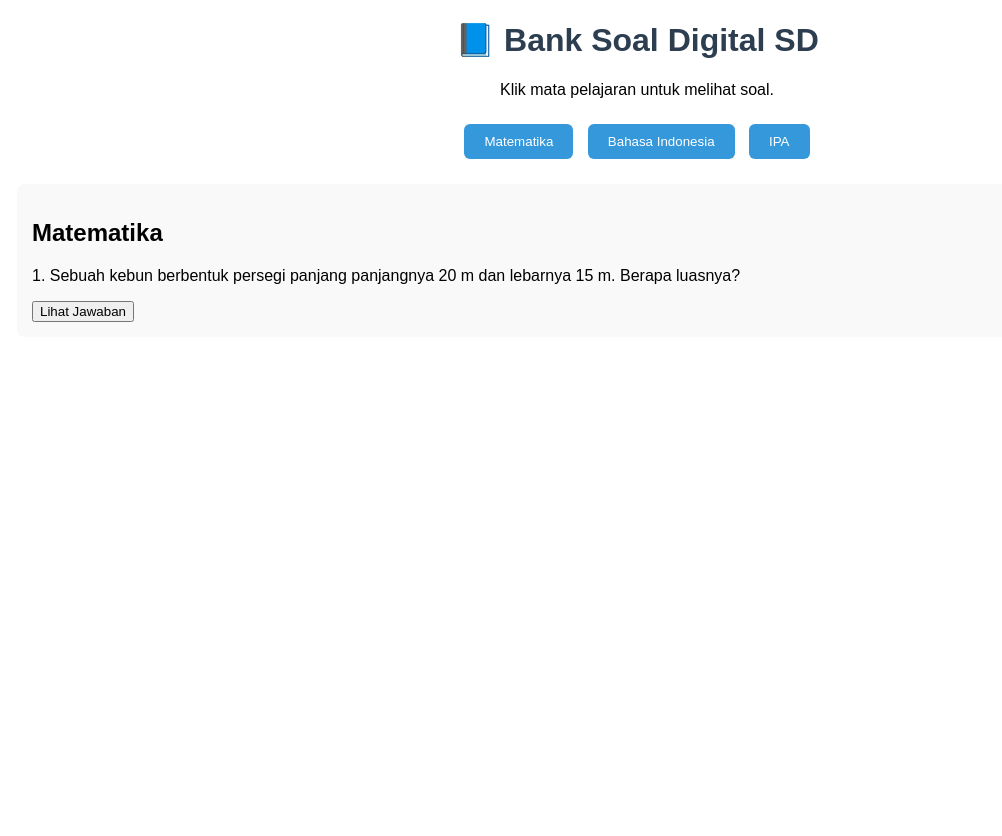
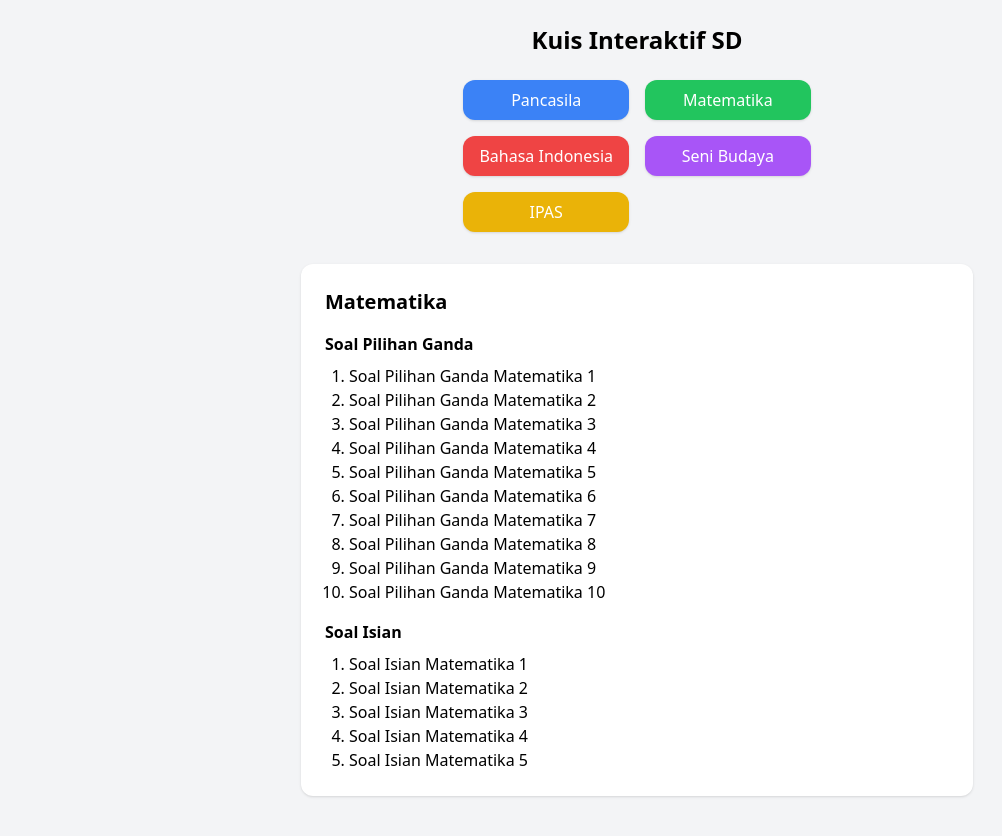
Before and after one commit to nonaiga/bank-soal-sd, a plain HTML site: page index.html in a window 1280 px wide. Both pictures are taken after a click on the button "Matematika". Shown: the whole page, without its empty margins (3-1005 px from the left). Before the commit the page ends 800 px from the top, so only its background shows below. Drawn offline with nearby package versions, Linux system fonts and the light colour scheme.

Commit message:
Update index.html

```diff
--- a/index.html
+++ b/index.html
@@ -3,67 +3,92 @@
 <head>
   <meta charset="UTF-8">
   <meta name="viewport" content="width=device-width, initial-scale=1.0">
-  <title>Bank Soal Digital SD</title>
+  <title>Kuis Interaktif</title>
+  <script src="https://cdn.tailwindcss.com"></script>
   <style>
-    body { font-family: Arial, sans-serif; margin: 20px; }
-    h1 { color: #2c3e50; text-align: center; }
-    .menu { margin: 20px 0; text-align: center; }
-    .menu button {
-      margin: 5px;
-      padding: 10px 20px;
-      background: #3498db;
-      color: white;
-      border: none;
-      border-radius: 6px;
-      cursor: pointer;
-    }
-    .menu button:hover { background: #2980b9; }
-    .soal { display: none; background: #f9f9f9; padding: 15px; margin: 15px 0; border-radius: 8px; }
-    .jawaban { margin-top: 8px; color: green; display: none; }
+    .hidden { display: none; }
   </style>
+</head>
+<body class="bg-gray-100 min-h-screen flex flex-col items-center p-6">
+  <h1 class="text-2xl font-bold mb-6">Kuis Interaktif SD</h1>
+
+  <!-- Tombol Mapel -->
+  <div class="grid grid-cols-2 gap-4 mb-8">
+    <button onclick="showQuestions('pancasila')" class="bg-blue-500 text-white px-4 py-2 rounded-xl shadow">Pancasila</button>
+    <button onclick="showQuestions('mtk')" class="bg-green-500 text-white px-4 py-2 rounded-xl shadow">Matematika</button>
+    <button onclick="showQuestions('bindo')" class="bg-red-500 text-white px-4 py-2 rounded-xl shadow">Bahasa Indonesia</button>
+    <button onclick="showQuestions('senbud')" class="bg-purple-500 text-white px-4 py-2 rounded-xl shadow">Seni Budaya</button>
+    <button onclick="showQuestions('ipas')" class="bg-yellow-500 text-white px-4 py-2 rounded-xl shadow">IPAS</button>
+  </div>
+
+  <!-- Container Soal -->
+  <div id="questions-container" class="w-full max-w-2xl"></div>
+
   <script>
-    function showSoal(mapel) {
-      document.querySelectorAll('.soal').forEach(div => div.style.display = 'none');
-      document.getElementById(mapel).style.display = 'block';
-    }
-    function toggleJawaban(id) {
-      const jwb = document.getElementById(id);
-      jwb.style.display = (jwb.style.display === "none") ? "block" : "none";
+    const questions = {
+      pancasila: {
+        name: "Pancasila",
+        pg: [
+          "Pancasila terdiri dari berapa sila?",
+          "Sila pertama berbunyi?",
+          "Lambang sila ketiga?",
+          "Sila kedua mengajarkan tentang?",
+          "Lambang sila kelima?",
+          "Hari lahir Pancasila diperingati tanggal?",
+          "Sila keempat berbunyi?",
+          "Lambang sila keempat?",
+          "Apa arti Bhinneka Tunggal Ika?",
+          "Apa lambang negara Indonesia?"
+        ],
+        isian: [
+          "Tuliskan bunyi sila kedua!",
+          "Sebutkan lambang sila pertama!",
+          "Apa warna dasar perisai Garuda?",
+          "Siapa pencipta lambang Garuda Pancasila?",
+          "Tuliskan 3 nilai yang terkandung dalam sila ke-5!"
+        ]
+      },
+      mtk: {
+        name: "Matematika",
+        pg: Array.from({length: 10}, (_, i) => `Soal Pilihan Ganda Matematika ${i+1}`),
+        isian: Array.from({length: 5}, (_, i) => `Soal Isian Matematika ${i+1}`)
+      },
+      bindo: {
+        name: "Bahasa Indonesia",
+        pg: Array.from({length: 10}, (_, i) => `Soal Pilihan Ganda B. Indonesia ${i+1}`),
+        isian: Array.from({length: 5}, (_, i) => `Soal Isian B. Indonesia ${i+1}`)
+      },
+      senbud: {
+        name: "Seni Budaya",
+        pg: Array.from({length: 10}, (_, i) => `Soal Pilihan Ganda Seni Budaya ${i+1}`),
+        isian: Array.from({length: 5}, (_, i) => `Soal Isian Seni Budaya ${i+1}`)
+      },
+      ipas: {
+        name: "IPAS",
+        pg: Array.from({length: 10}, (_, i) => `Soal Pilihan Ganda IPAS ${i+1}`),
+        isian: Array.from({length: 5}, (_, i) => `Soal Isian IPAS ${i+1}`)
+      }
+    };
+
+    function showQuestions(subject) {
+      const container = document.getElementById('questions-container');
+      const data = questions[subject];
+      let html = `
+        <div class="bg-white p-6 rounded-xl shadow mb-6">
+          <h2 class="text-xl font-bold mb-4">${data.name}</h2>
+          <h3 class="font-semibold mb-2">Soal Pilihan Ganda</h3>
+          <ol class="list-decimal pl-6 mb-4">
+            ${data.pg.map(q => `<li>${q}</li>`).join('')}
+          </ol>
+          <h3 class="font-semibold mb-2">Soal Isian</h3>
+          <ol class="list-decimal pl-6">
+            ${data.isian.map(q => `<li>${q}</li>`).join('')}
+          </ol>
+        </div>
+      `;
+      container.innerHTML = html;
+      window.scrollTo({ top: container.offsetTop, behavior: 'smooth' });
     }
   </script>
-</head>
-<body>
-  <h1>📘 Bank Soal Digital SD</h1>
-  <p style="text-align:center;">Klik mata pelajaran untuk melihat soal.</p>
-
-  <div class="menu">
-    <button onclick="showSoal('mtk')">Matematika</button>
-    <button onclick="showSoal('bindo')">Bahasa Indonesia</button>
-    <button onclick="showSoal('ipa')">IPA</button>
-  </div>
-
-  <!-- Soal Matematika -->
-  <div class="soal" id="mtk">
-    <h2>Matematika</h2>
-    <p>1. Sebuah kebun berbentuk persegi panjang panjangnya 20 m dan lebarnya 15 m. Berapa luasnya?</p>
-    <button onclick="toggleJawaban('j1')">Lihat Jawaban</button>
-    <div class="jawaban" id="j1"><b>300 m²</b></div>
-  </div>
-
-  <!-- Soal Bahasa Indonesia -->
-  <div class="soal" id="bindo">
-    <h2>Bahasa Indonesia</h2>
-    <p>1. Bacalah kalimat berikut: "Andi pergi ke pasar membeli buah." Kata kerja dalam kalimat tersebut adalah...</p>
-    <button onclick="toggleJawaban('j2')">Lihat Jawaban</button>
-    <div class="jawaban" id="j2"><b>pergi, membeli</b></div>
-  </div>
-
-  <!-- Soal IPA -->
-  <div class="soal" id="ipa">
-    <h2>IPA</h2>
-    <p>1. Benda padat jika dipanaskan akan...?</p>
-    <button onclick="toggleJawaban('j3')">Lihat Jawaban</button>
-    <div class="jawaban" id="j3"><b>Memuai</b></div>
-  </div>
 </body>
 </html>
```
